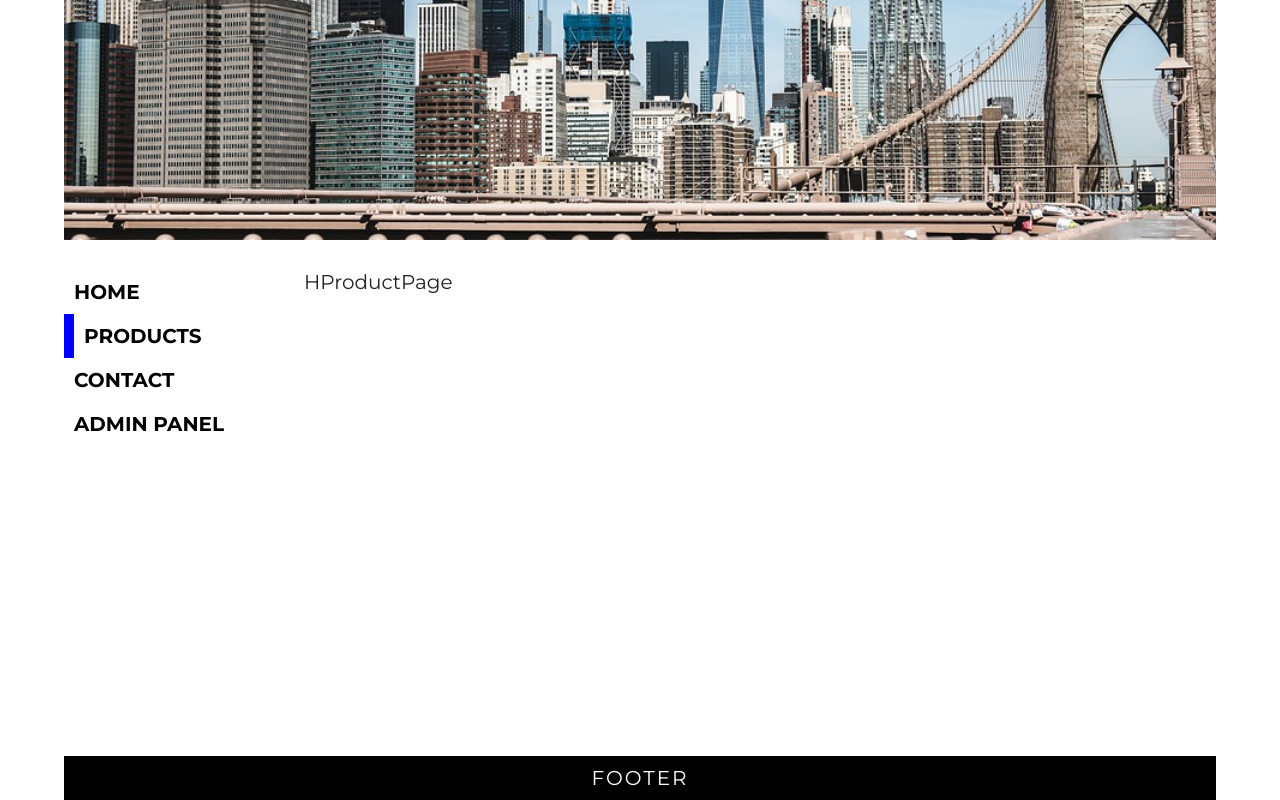
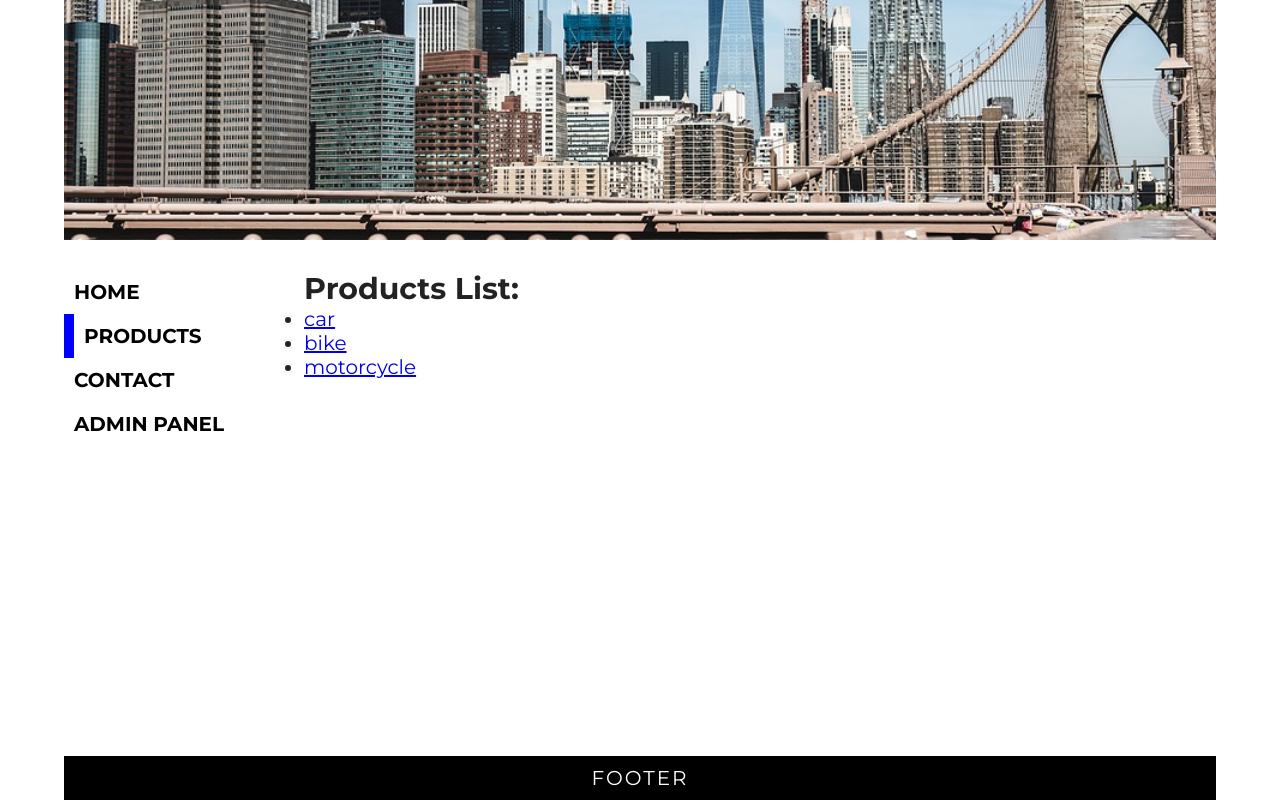
Before and after one commit to MMadejsza/React_Router_Practice, a React (Create React App) app: page /products in a window 1280 px wide. Built offline with nearby package versions, Linux system fonts and the light colour scheme.

Commit message:
ProductListPage structure

```diff
--- a/src/layouts/Page.js
+++ b/src/layouts/Page.js
@@ -2,6 +2,7 @@ import React from 'react';
 import {Routes, Route} from 'react-router-dom';
 import HomePage from '../pages/HomePage';
 import ContactPage from '../pages/ContactPage';
+import ProductListPage from '../pages/ProductListPage';
 import ProductPage from '../pages/ProductPage';
 import AdminPage from '../pages/AdminPage';
 import LoginPage from '../pages/LoginPage';
@@ -20,7 +21,7 @@ const Page = () => {
 			/>
 			<Route
 				path='/products'
-				Component={ProductPage}
+				Component={ProductListPage}
 			/>
 			<Route
 				path='/admin'
--- /dev/null
+++ b/src/pages/ProductListPage.js
@@ -0,0 +1,23 @@
+import React from 'react';
+import {Link} from 'react-router-dom';
+
+const products = ['car', 'bike', 'motorcycle'];
+
+const ProductListPage = () => {
+	const list = products.map((p) => (
+		<li key={p}>
+			<Link to={`/product${p}`}>{p}</Link>
+		</li>
+	));
+
+	return (
+		<div className='products'>
+			<h2>Products List:</h2>
+			<div>
+				<ul>{list}</ul>
+			</div>
+		</div>
+	);
+};
+
+export default ProductListPage;
```
